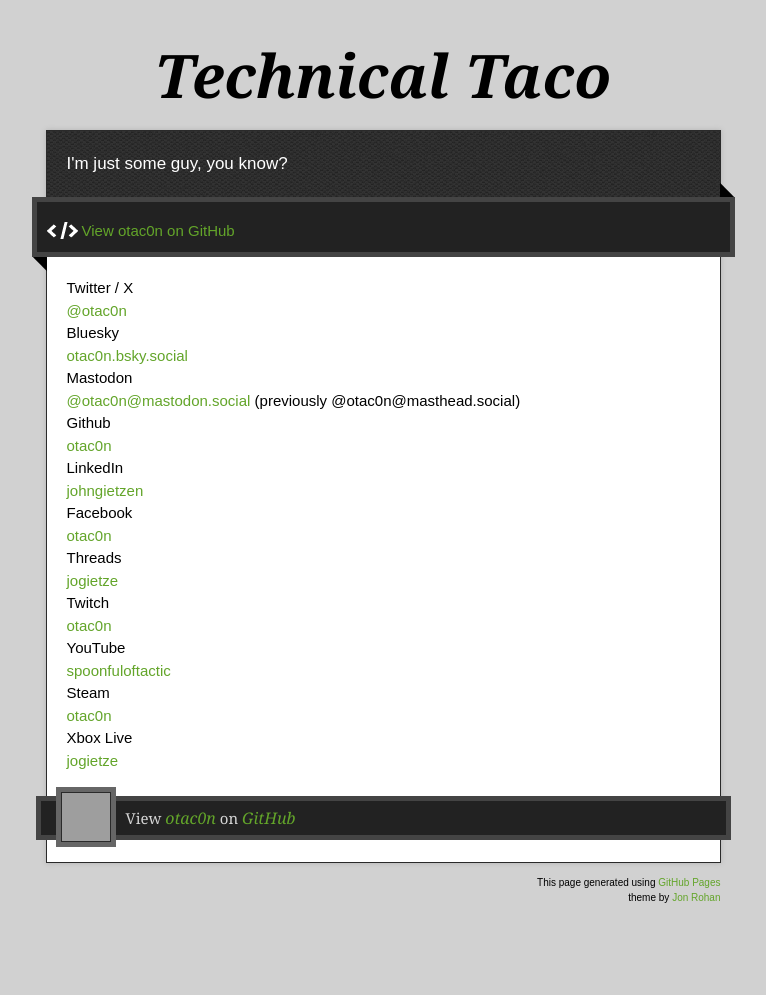
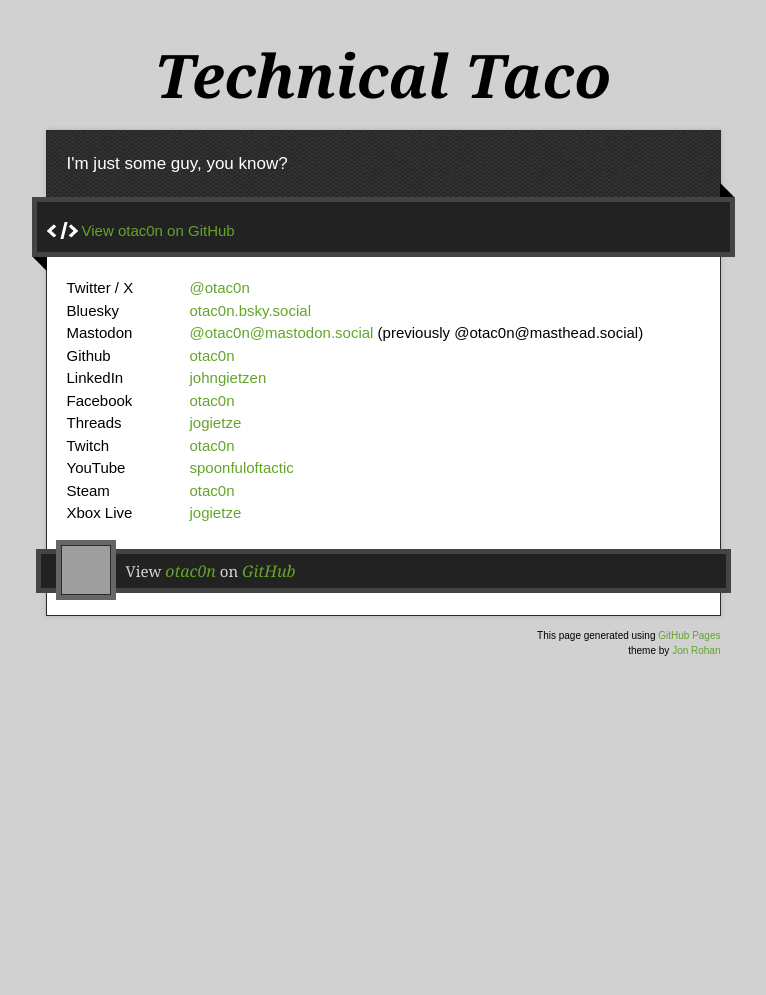
Before and after one commit to otac0n/otac0n.github.com, a Jekyll site: the page built from links/index.html, in a window 1280 px wide. Shown: the whole page, without its empty margins (257-1023 px from the left). Built offline with Jekyll 4.4.1, drawn with Linux system fonts in a browser that asks for light colours; nearby versions of some CDN libraries; Markdown is read by kramdown in place of the engine named in the settings; after the commit the page ends 900 px from its top, so only the background shows below that; grey boxes are pictures that could not be loaded.

Commit message:
Style definition lists as a grid.

```diff
--- a/stylesheets/stylesheet.css
+++ b/stylesheets/stylesheet.css
@@ -514,3 +514,11 @@ article.post img {
   margin-right: auto;
   display: block;
 }
+
+dl {
+  display: grid;
+}
+
+dd {
+  grid-column-start: 2;
+}
```
